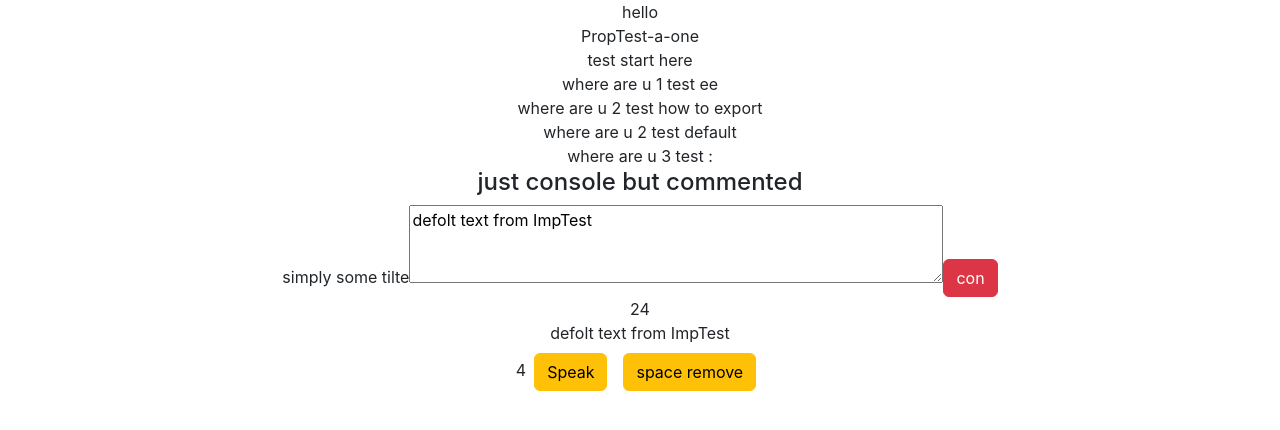
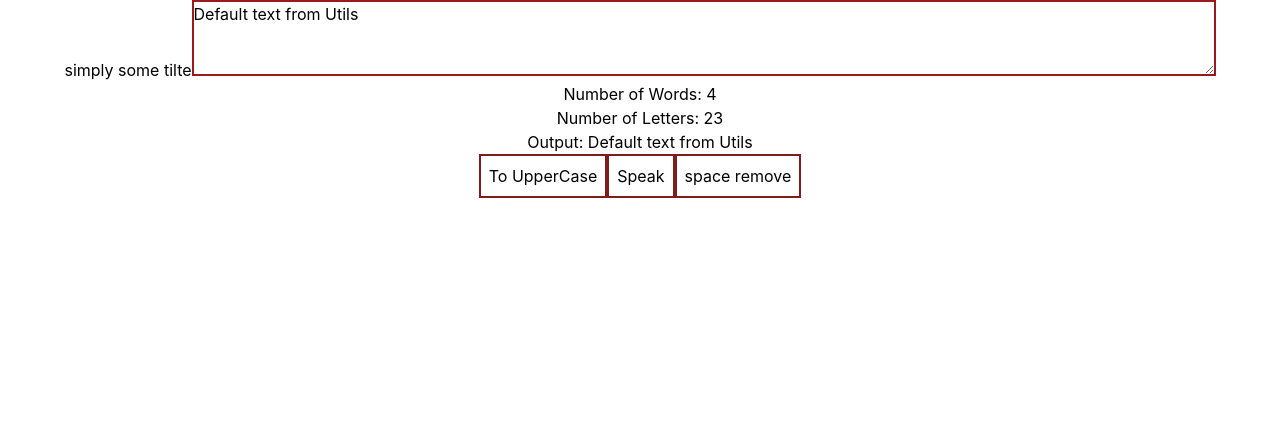
Before and after one commit to bm9avan/text_utils, a React (Create React App) app: page / in a window 1280 px wide. Shown: the top 430 px of the page. Built offline with nearby package versions, Linux system fonts and the light colour scheme.

Commit message:
clean up + adding tailwind

```diff
--- a/package.json
+++ b/package.json
@@ -34,5 +34,10 @@
       "last 1 firefox version",
       "last 1 safari version"
     ]
+  },
+  "devDependencies": {
+    "prettier": "^3.0.3",
+    "prettier-plugin-tailwindcss": "^0.5.4",
+    "tailwindcss": "^3.3.3"
   }
 }
--- a/public/index.html
+++ b/public/index.html
@@ -5,42 +5,13 @@
     <link rel="icon" href="%PUBLIC_URL%/favicon.ico" />
     <meta name="viewport" content="width=device-width, initial-scale=1" />
     <meta name="theme-color" content="#000000" />
-    <meta
-      name="description"
-      content="Web site created using create-react-app"
-    />
+    <meta name="description" content="Web site for text utils" />
     <link rel="apple-touch-icon" href="%PUBLIC_URL%/logo192.png" />
-    <!--
-      manifest.json provides metadata used when your web app is installed on a
-      user's mobile device or desktop. See https://developers.google.com/web/fundamentals/web-app-manifest/
-    -->
     <link rel="manifest" href="%PUBLIC_URL%/manifest.json" />
-    <!--
-      Notice the use of %PUBLIC_URL% in the tags above.
-      It will be replaced with the URL of the `public` folder during the build.
-      Only files inside the `public` folder can be referenced from the HTML.
-
-      Unlike "/favicon.ico" or "favicon.ico", "%PUBLIC_URL%/favicon.ico" will
-      work correctly both with client-side routing and a non-root public URL.
-      Learn how to configure a non-root public URL by running `npm run build`.
-    -->
-    <link href="https://cdn.jsdelivr.net/npm/bootstrap@5.3.0-alpha1/dist/css/bootstrap.min.css" rel="stylesheet" integrity="sha384-GLhlTQ8iRABdZLl6O3oVMWSktQOp6b7In1Zl3/Jr59b6EGGoI1aFkw7cmDA6j6gD" crossorigin="anonymous">
-
     <title>React App</title>
   </head>
   <body>
     <noscript>You need to enable JavaScript to run this app.</noscript>
     <div id="root"></div>
-    <!--
-      This HTML file is a template.
-      If you open it directly in the browser, you will see an empty page.
-
-      You can add webfonts, meta tags, or analytics to this file.
-      The build step will place the bundled scripts into the <body> tag.
-
-      To begin the development, run `npm start` or `yarn start`.
-      To create a production bundle, use `npm run build` or `yarn build`.
-    -->
-    <script src="https://cdn.jsdelivr.net/npm/bootstrap@5.3.0-alpha1/dist/js/bootstrap.bundle.min.js" integrity="sha384-w76AqPfDkMBDXo30jS1Sgez6pr3x5MlQ1ZAGC+nuZB+EYdgRZgiwxhTBTkF7CXvN" crossorigin="anonymous"></script>
   </body>
 </html>
--- a/src/App.css
+++ /dev/null
@@ -1,38 +0,0 @@
-.App {
-  text-align: center;
-}
-
-.App-logo {
-  height: 40vmin;
-  pointer-events: none;
-}
-
-@media (prefers-reduced-motion: no-preference) {
-  .App-logo {
-    animation: App-logo-spin infinite 20s linear;
-  }
-}
-
-.App-header {
-  background-color: #282c34;
-  min-height: 100vh;
-  display: flex;
-  flex-direction: column;
-  align-items: center;
-  justify-content: center;
-  font-size: calc(10px + 2vmin);
-  color: white;
-}
-
-.App-link {
-  color: #61dafb;
-}
-
-@keyframes App-logo-spin {
-  from {
-    transform: rotate(0deg);
-  }
-  to {
-    transform: rotate(360deg);
-  }
-}
--- a/src/App.js
+++ b/src/App.js
@@ -1,27 +1,7 @@
-import "./App.css";
-import a, { testexp } from "./PropTest.js";
-import Test from "./Test.jsx";
-import React from "react";
-import ImpTest from "./ImpTest";
+import Utils from "./components/Utils";
 
 function App() {
-  console.log(React.useState("in state"));
-  let obj = {
-    q: "qq",
-    w: "ee",
-    z: testexp,
-  };
-  // console.log(obj)
-  return (
-    <>
-      <div className="App">
-        hello
-        <div>{a.a}</div>
-        <Test val={obj} />
-        <ImpTest />
-      </div>
-    </>
-  );
+  return <Utils />;
 }
 
 export default App;
--- a/src/ImpTest.js
+++ /dev/null
@@ -1,77 +0,0 @@
-import inval from "./PropTest.js";
-import React, { useEffect, useState } from "react";
-
-const ImpTest = () => {
-  console.log(inval);
-  function change() {
-    console.log(text);
-    let newval = text.toUpperCase();
-    setText(newval);
-  }
-  const [map, setmap] = useState([]);
-
-  const speak = () => {
-    let msg = new SpeechSynthesisUtterance();
-    msg.text = text;
-    window.speechSynthesis.speak(msg);
-  };
-
-  const handleExtraSpaces = () => {
-    let words = text.split(" ");
-    let joinedWords = "";
-    // console.log(words);
-    words.forEach((elem) => {
-      if (elem[0] !== undefined) {
-        joinedWords += elem + " ";
-        console.log(joinedWords);
-      }
-    });
-    setText(joinedWords);
-  };
-
-  const [text, setText] = useState("defolt text from ImpTest");
-  useEffect(() => {
-    const just = text.split(" ");
-    setmap(just);
-  }, [text]);
-  return (
-    <div>
-      <h4>just console but commented</h4>
-
-      <label htmlFor="text">simply some tilte</label>
-      <textarea
-        name="text"
-        placeholder="enter your text here"
-        id="text"
-        cols="50"
-        rows="3"
-        value={text}
-        onChange={(e) => {
-          setText(e.target.value);
-        }}
-      ></textarea>
-      <button className="btn btn-danger" onClick={change}>
-        con
-      </button>
-      <div>{text.length}</div>
-      <div>{text}</div>
-      {map.length}
-      <button
-        type="submit"
-        onClick={speak}
-        className="btn btn-warning mx-2 my-2"
-      >
-        Speak
-      </button>
-      <button
-        type="submit"
-        onClick={handleExtraSpaces}
-        className="btn btn-warning mx-2 my-2"
-      >
-        space remove
-      </button>
-    </div>
-  );
-};
-
-export default ImpTest;
--- a/src/PropTest.js
+++ /dev/null
@@ -1,9 +0,0 @@
-let PropTest = {
-  a: "PropTest-a-one",
-  b: "PropTest-b-two",
-};
-
-let testexp = "how to export";
-
-export default PropTest;
-export { testexp };
--- a/src/Test.jsx
+++ /dev/null
@@ -1,25 +0,0 @@
-import React from "react";
-import PropTypes from "prop-types";
-
-const Test = (props) => {
-  return (
-    <div>
-      test start here
-      <div>where are u 1 test {props.val.w}</div>
-      <div>where are u 2 test {props.val.z}</div>
-      <div>where are u 2 test {props.v}</div>
-      <div>where are u 3 test :{props.notavil}</div>
-      {/* {console.log(props.notavil)} */}
-    </div>
-  );
-};
-
-Test.propTypes = {
-  val: PropTypes.object,
-};
-
-Test.defaultProps = {
-  v: "default",
-};
-
-export default Test;
--- /dev/null
+++ b/src/UI/Button.jsx
@@ -0,0 +1,13 @@
+import React from "react";
+
+const Button = (props) => {
+  return (
+    <>
+      <button type="button" className="border-red-900 p-2 border-2" onClick={props.onClick}>
+        {props.name}
+      </button>
+    </>
+  );
+};
+
+export default Button;
--- /dev/null
+++ b/src/components/Utils.jsx
@@ -0,0 +1,57 @@
+import React, { useEffect, useState } from "react";
+import Button from "../UI/Button";
+
+const Utils = () => {
+  const [text, setText] = useState("Default text from Utils");
+  const [textArr, setTestArr] = useState([]);
+
+  const speak = () => {
+    let msg = new SpeechSynthesisUtterance();
+    msg.text = text;
+    window.speechSynthesis.speak(msg);
+  };
+
+  const handleExtraSpaces = () => {
+    let words = text.split(" ");
+    let joinedWords = "";
+    // console.log(words);
+    words.forEach((elem) => {
+      if (elem[0] !== undefined) {
+        joinedWords += elem + " ";
+        console.log(joinedWords);
+      }
+    });
+    setText(joinedWords);
+  };
+
+  useEffect(() => {
+    const just = text.split(" ").filter((word) => word !== "");
+    setTestArr(just);
+  }, [text]);
+  return (
+    <div className="text-center">
+      <label htmlFor="text" className="mt-8">
+        simply some tilte
+      </label>
+      <textarea
+        name="text"
+        placeholder="enter your text here"
+        id="text"
+        className="w-4/5 border-red-800 border-2"
+        rows="3"
+        value={text}
+        onChange={(e) => {
+          setText(e.target.value);
+        }}
+      />
+      <div>Number of Words: {textArr.length}</div>
+      <div>Number of Letters: {text.trim().length}</div>
+      <div>Output: {text}</div>
+      <Button onClick={() => setText(text.toUpperCase())} name="To UpperCase" />
+      <Button onClick={speak} name="Speak" />
+      <Button onClick={handleExtraSpaces} name="space remove" />
+    </div>
+  );
+};
+
+export default Utils;
--- /dev/null
+++ b/tailwind.config.js
@@ -0,0 +1,8 @@
+/** @type {import('tailwindcss').Config} */
+module.exports = {
+  content: ["./src/**/*.{js,jsx,ts,tsx}"],
+  theme: {
+    extend: {},
+  },
+  plugins: [],
+};
```
Also changed, not shown: src/components/textCon.jsx (deleted, +0 -11 lines), src/index.css (+7 -3 lines), 1 other file (tests, documents, lock files or other folders).
